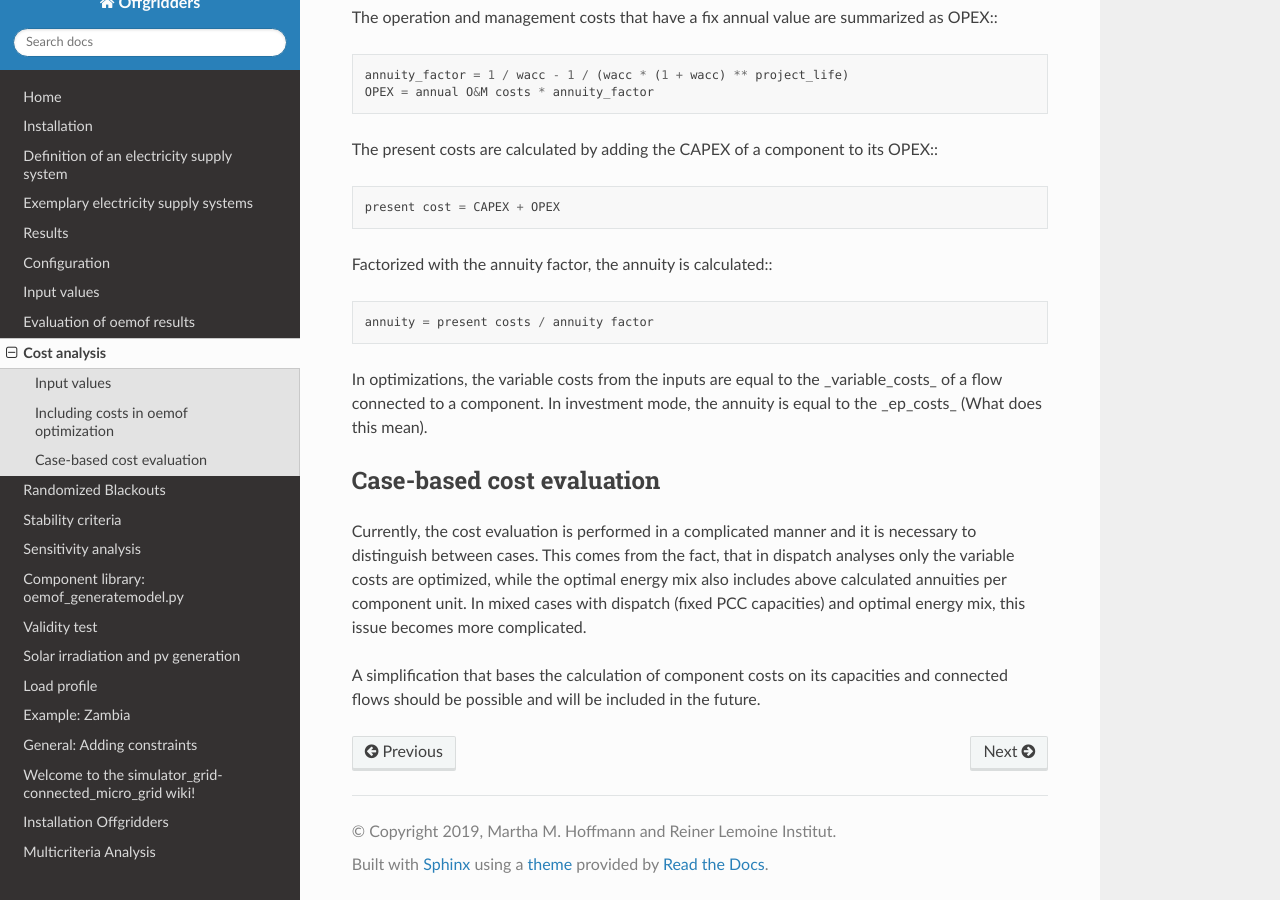
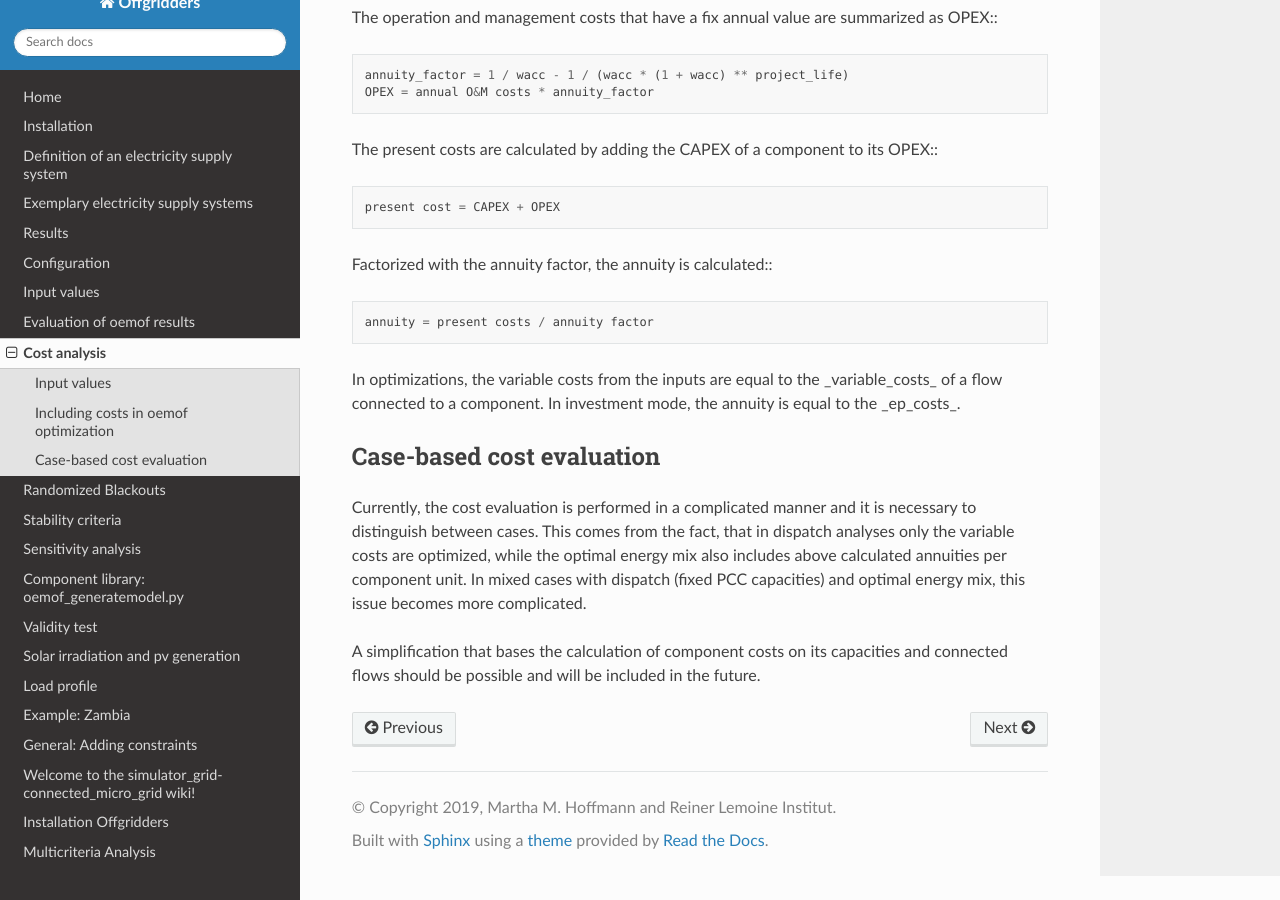
Before and after one commit to rl-institut/offgridders, a Sphinx documentation site: the page built from docs/Cost.rst, in a window 1280 px wide and 900 px high, scrolled down 1705 px. Built offline with Sphinx 7.4.7 and the Read the Docs theme 2.0.0, drawn with Linux system fonts in a browser that asks for light colours.

Commit message:
Erase question at Cost.rst

```diff
--- a/docs/Cost.rst
+++ b/docs/Cost.rst
@@ -72,7 +72,7 @@ Factorized with the annuity factor, the annuity is calculated:::
 
        annuity = present costs / annuity factor
 
-In optimizations, the variable costs from the inputs are equal to the _variable_costs_ of a flow connected to a component. In investment mode, the annuity is equal to the _ep_costs_ (What does this mean).
+In optimizations, the variable costs from the inputs are equal to the _variable_costs_ of a flow connected to a component. In investment mode, the annuity is equal to the _ep_costs_.
 
 Case-based cost evaluation
 --------------------------------------
```
